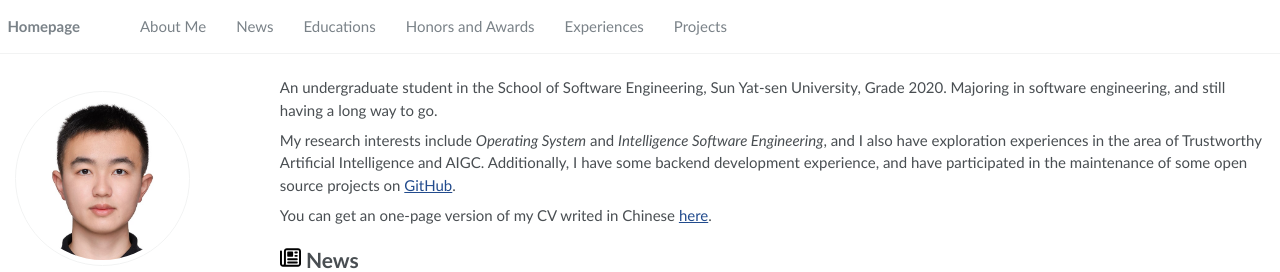
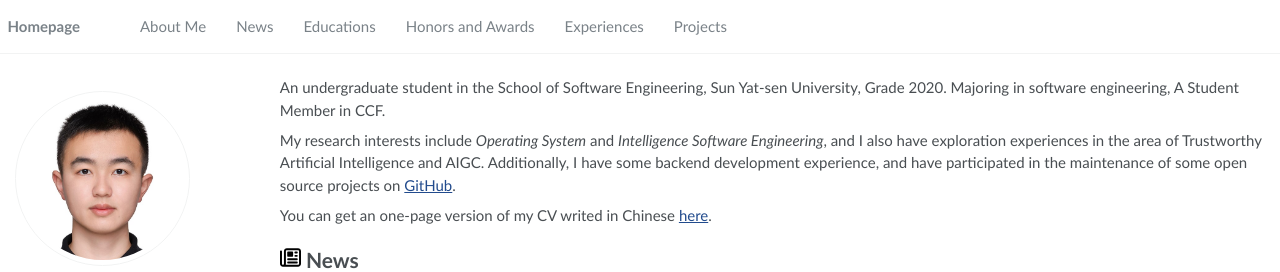
Before and after one commit to NorthSecond/Profile, a Jekyll site: the page built from _pages/about.md, in a window 1280 px wide and 900 px high. Shown: the top 272 px of the window. Built offline with Jekyll 4.4.1, drawn with Linux system fonts in a browser that asks for light colours; comment, search, counter and statistics services are not loaded.

Commit message:
Update about.md

```diff
--- a/_pages/about.md
+++ b/_pages/about.md
@@ -17,7 +17,7 @@ redirect_from:
 
 <span class='anchor' id='about-me'></span>
 
-An undergraduate student in the School of Software Engineering, Sun Yat-sen University, Grade 2020. Majoring in software engineering, and still having a long way to go.
+An undergraduate student in the School of Software Engineering, Sun Yat-sen University, Grade 2020. Majoring in software engineering, A Student Member in CCF.
 
 My research interests include *Operating System* and *Intelligence Software Engineering*, and I also have exploration experiences in the area of Trustworthy Artificial Intelligence and AIGC. Additionally, I have some backend development experience, and have participated in the maintenance of some open source projects on <a herf="https://github.com/NorthSecond/">GitHub</a>.
 
```
